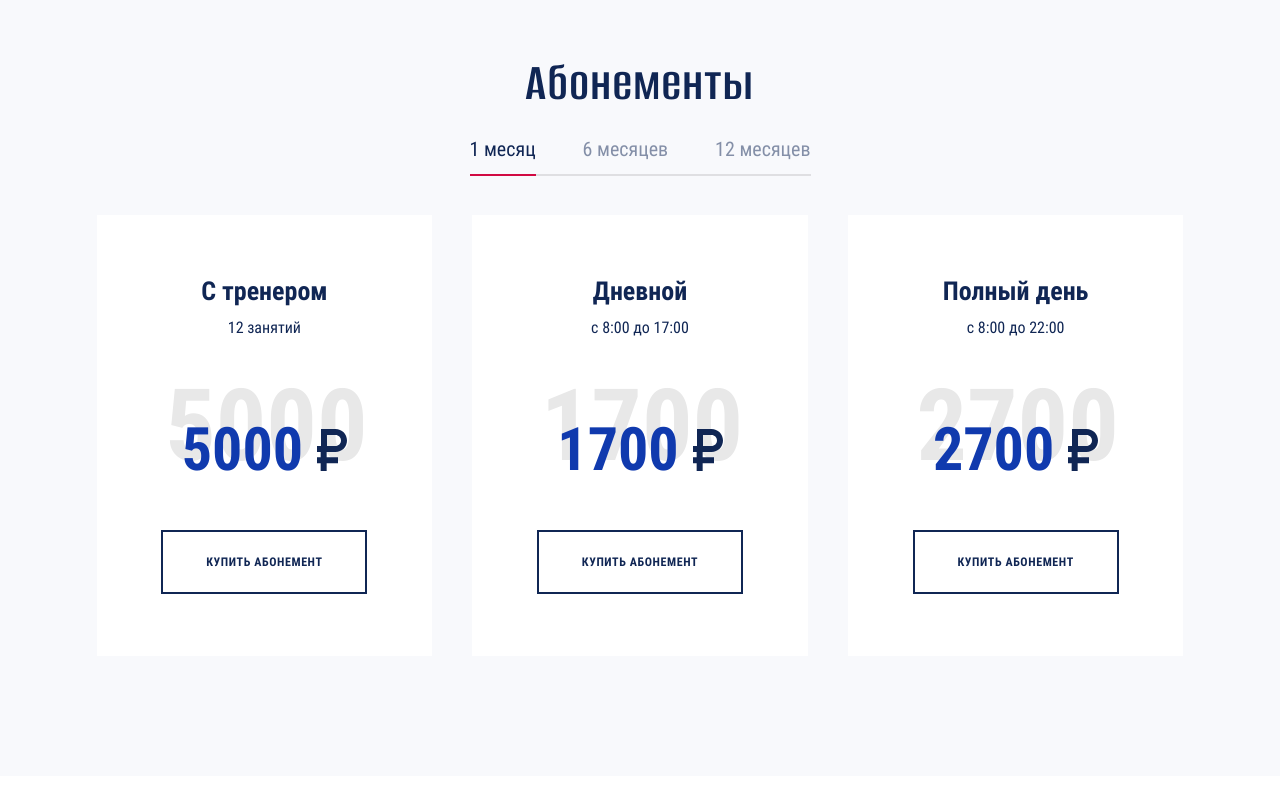
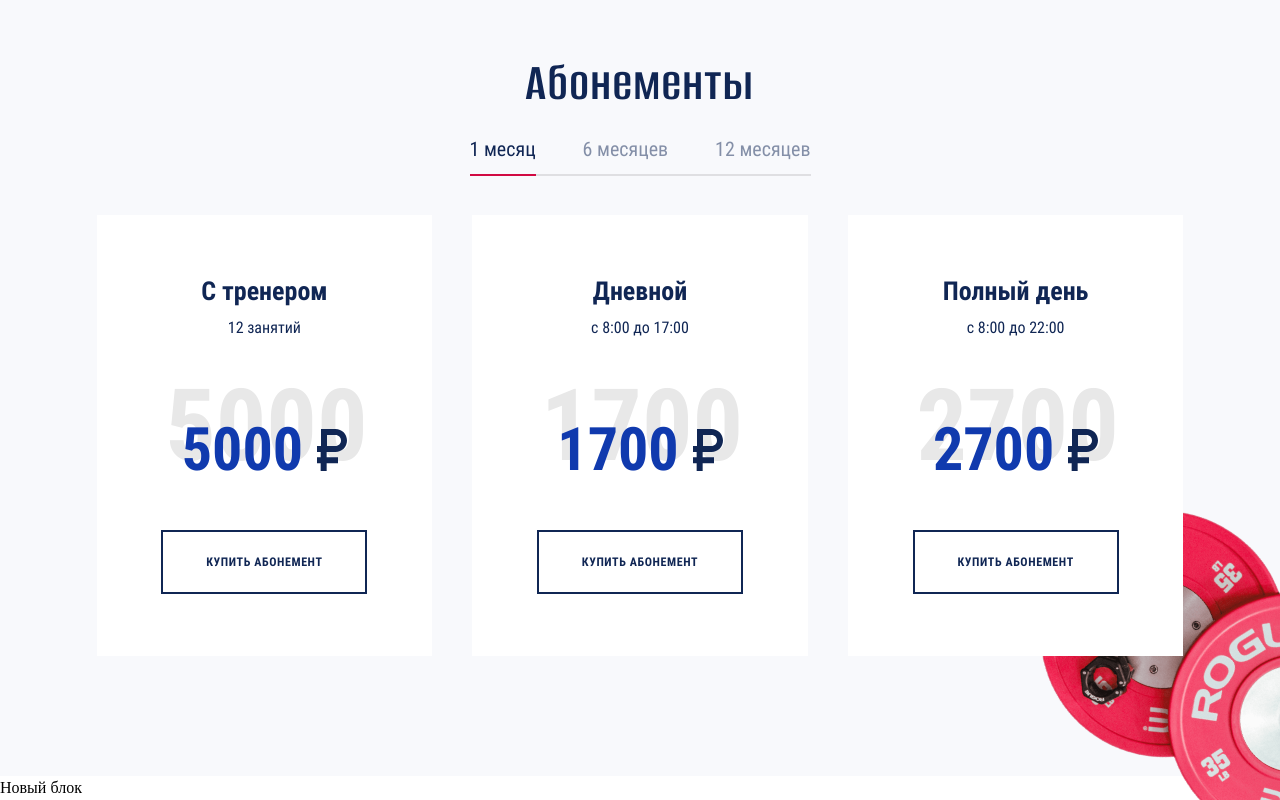
Before and after one commit to AlyonaPrikhodchenko/Fitness-project, a website built with webpack: page source/index.html in a window 1280 px wide. Shown: the part 1477-2277 px from the top of the page. Before the commit the page ends 2253 px from the top, so only its background shows below. Built offline with nearby package versions, Linux system fonts and the light colour scheme; files whose address does not match are found by name.

Commit message:
Add image

```diff
--- a/source/index.html
+++ b/source/index.html
@@ -164,6 +164,7 @@
             </div>
           </div>
         </section>
+        <section>Новый блок</section>
       </main>
     </div>
 
--- a/source/sass/blocks/subscription.scss
+++ b/source/sass/blocks/subscription.scss
@@ -1,13 +1,40 @@
 .subscription {
+  position: relative;
+  z-index: 1;
   padding: 120px 0;
   background-color: $color-bg-light;
 
+  &::before {
+    content: "";
+    position: absolute;
+    z-index: -1;
+    bottom: -90px;
+    right: -110px;
+    width: 321px;
+    height: 384px;
+    background-image: url("../img/background/requisite-gym.png");
+    background-size: contain;
+    background-repeat: no-repeat;
+    transform: rotate(150deg);
+  }
+
   @media (max-width: $tablet) {
     padding: 100px 0;
+
+    &::before {
+      bottom: -80px;
+      right: -10px;
+      width: 289px;
+      height: 345px;
+    }
   }
 
   @media (max-width: $tel) {
     padding: 65px 0 72px;
+
+    &::before {
+      display: none;
+    }
   }
 }
 
--- a/source/sass/global/reboot.scss
+++ b/source/sass/global/reboot.scss
@@ -9,6 +9,7 @@ body {
   margin: 0;
   padding: 0;
   min-height: 100vh;
+  overflow-x: hidden;
 }
 
 html {
```
Also changed, not shown: build/css/style.css, build/css/style.min.css, build/img/sprite/ruble.svg (deleted), build/index.html, 1 other file.
